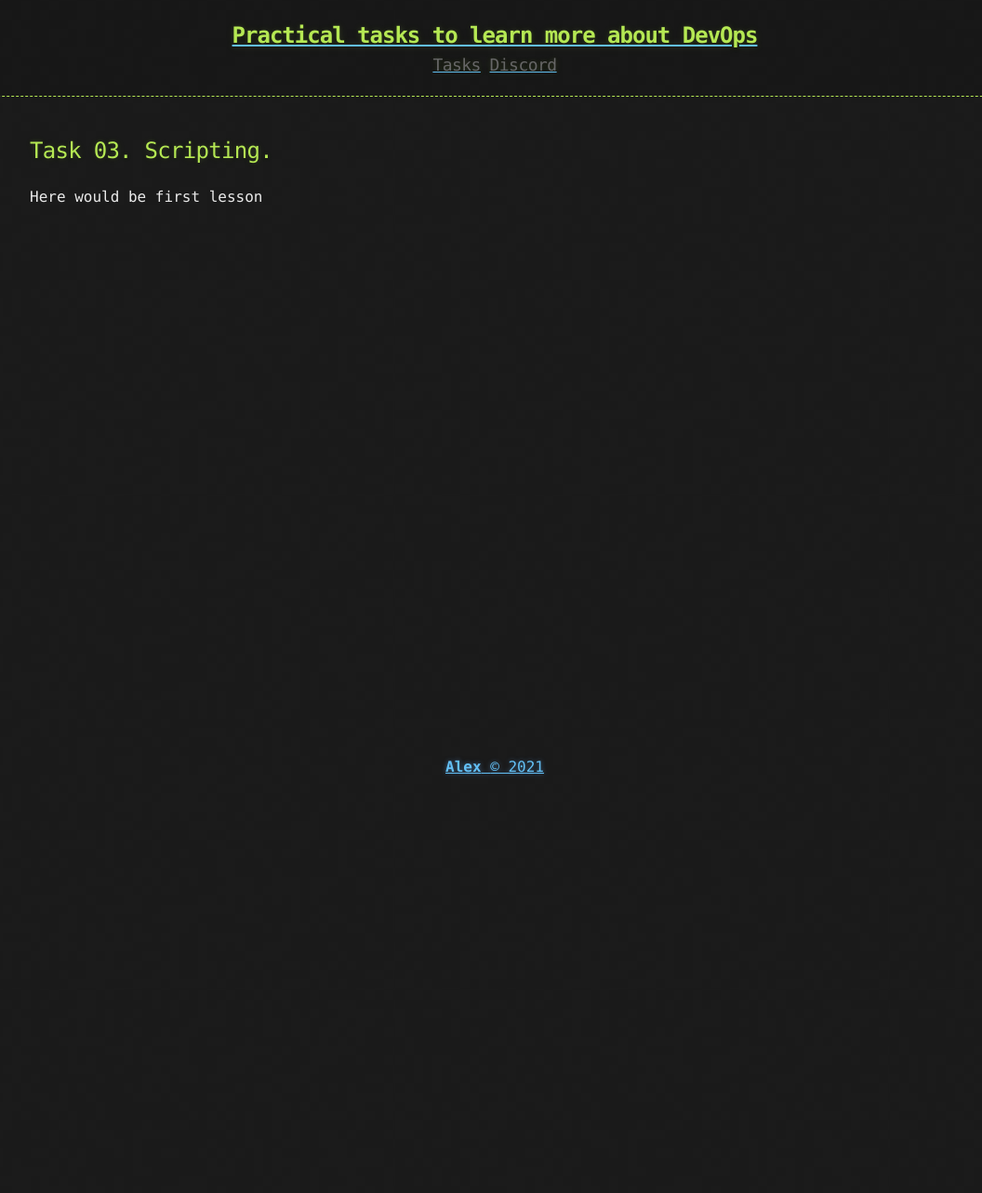
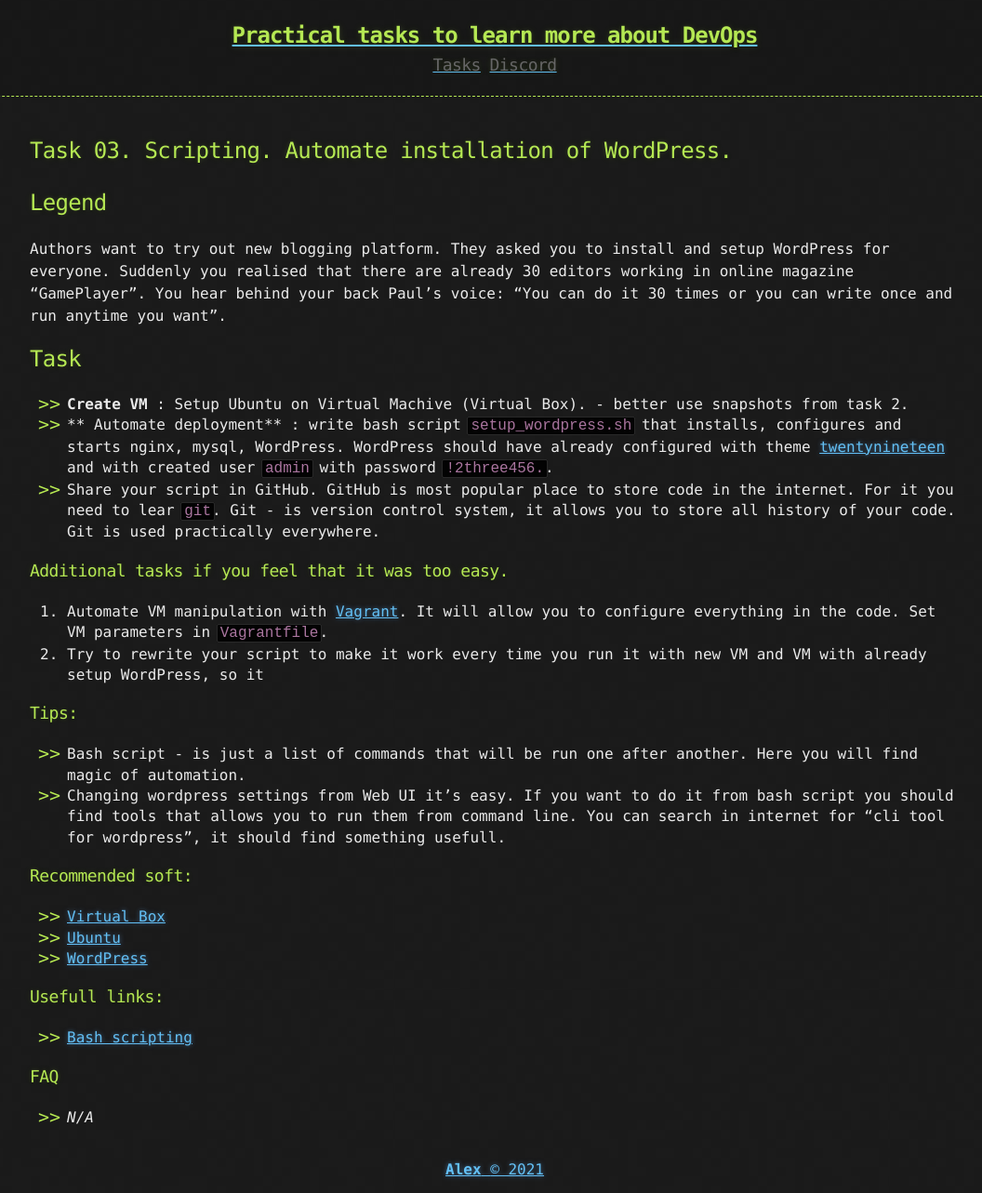
Before and after one commit to korney4eg/korney4eg.github.io, a Jekyll site: the page built from _posts/2021-01-01-phase1-task3-scripting.md, in a window 1280 px wide. Shown: the whole page at 93% size, without its empty margins (108-1164 px from the left). Built offline with Jekyll 4.4.1, drawn with Linux system fonts in a browser that asks for light colours; before the commit the page ends 900 px from its top, so only the background shows below that.

Commit message:
add task3 for phase01

```diff
--- a/_posts/2021-01-01-phase1-task3-scripting.md
+++ b/_posts/2021-01-01-phase1-task3-scripting.md
@@ -1,7 +1,39 @@
 ---
-title: Task 03. Scripting.
+title: Task 03. Scripting. Automate installation of WordPress.
 published: true
+active: true
 tags: "Phase1"
 ---
 
-Here would be first lesson
+## Legend
+
+Authors want to try out new blogging platform. They asked you to install and setup WordPress for everyone. Suddenly you realised that there are already 30 editors working in online magazine "GamePlayer". You hear behind your back Paul's voice: "You can do it 30 times or you can write once and run anytime you want".
+
+## Task
+
+* **Create VM** : Setup Ubuntu on Virtual Machive (Virtual Box). - better use snapshots from task 2.
+* ** Automate deployment** : write bash script `setup_wordpress.sh` that installs, configures and starts nginx, mysql, WordPress. WordPress should have already configured with theme [twentynineteen](https://ru.wordpress.org/themes/twentynineteen/) and with created user `admin` with password `!2three456.`.
+* Share your script in GitHub. GitHub is most popular place to store code in the internet. For it you need to lear `git`. Git - is version control system, it allows you to store all history of your code. Git is used practically everywhere.
+
+### Additional tasks if you feel that it was too easy.
+1. Automate VM manipulation with [Vagrant](https://www.vagrantup.com/downloads). It will allow you to configure everything in the code. Set VM parameters in `Vagrantfile`.
+2. Try to rewrite your script to make it work every time you run it with new VM and VM with already setup WordPress, so it
+
+### Tips:
+
+* Bash script - is just a list of commands that will be run one after another. Here you will find magic of automation.
+* Changing wordpress settings from Web UI it's easy. If you want to do it from bash script you should find tools that allows you to run them from command line. You can search in internet for "cli tool for wordpress", it should find something usefull.
+
+### Recommended soft:
+
+* [Virtual Box](https://www.virtualbox.org/wiki/Downloads)
+* [Ubuntu](https://releases.ubuntu.com/20.04/ubuntu-20.04.2-live-server-amd64.iso)
+* [WordPress](https://wordpress.org/download/)
+
+### Usefull links:
+
+* [Bash scripting](https://medium.com/sysf/bash-scripting-everything-you-need-to-know-about-bash-shell-programming-cd08595f2fba)
+
+### FAQ
+
+* *N/A*
```
